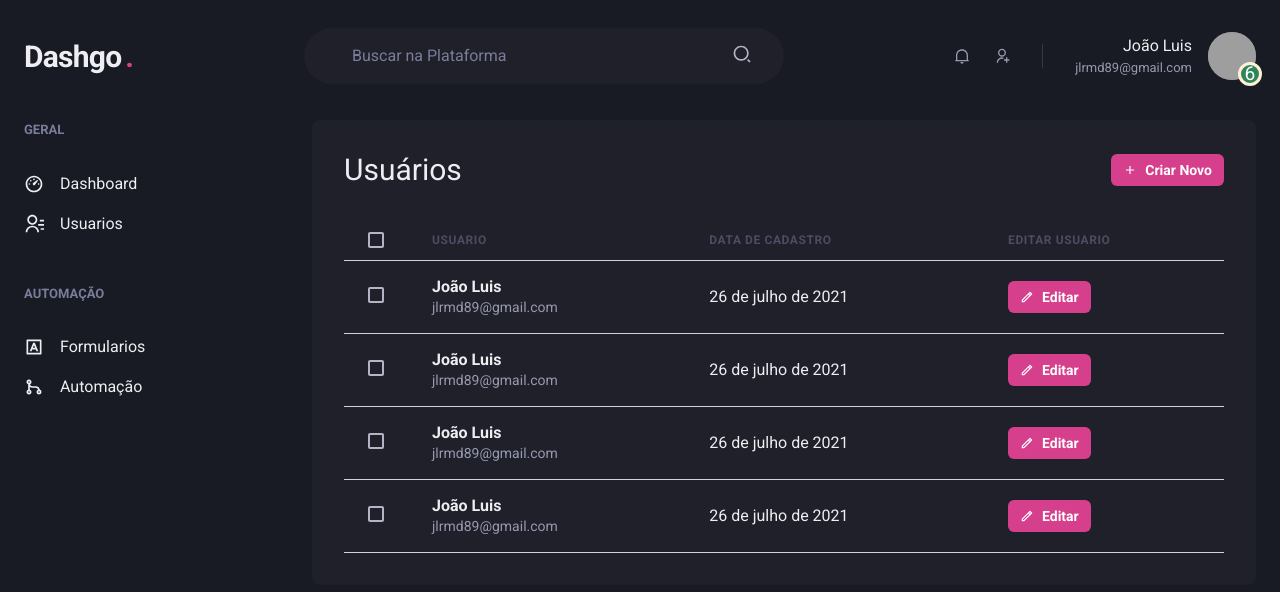
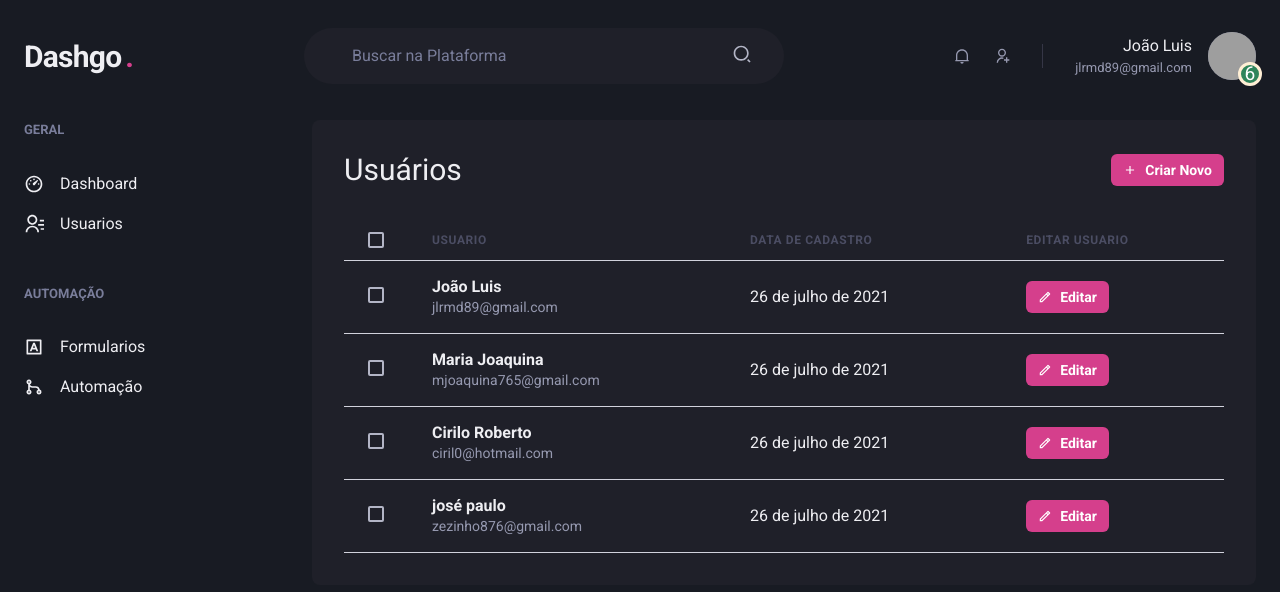
Before and after one commit to JUAUMDEV89/dashgo, a Next.js app: page /users in a window 1280 px wide. Shown: the top 592 px of the page. Built offline with nearby package versions, Linux system fonts and the light colour scheme; grey boxes are pictures that could not be loaded.

Commit message:
add props in component

```diff
--- a/components/user/index.tsx
+++ b/components/user/index.tsx
@@ -3,7 +3,7 @@ import { Tr, Td, Checkbox, Box, Text, Button, Icon } from '@chakra-ui/react';
 
 import { RiPencilLine } from 'react-icons/ri';
 
-export function User(){
+export function User({ username, email }){
     return(
             <Tr w="100%">
                           <Td px="6">
@@ -11,8 +11,8 @@ export function User(){
                           </Td>
                           <Td>
                             <Box>
-                                <Text fontWeight="bold">João Luis</Text>
-                                <Text fontSize="sm" color="gray.300">jlrmd89@gmail.com</Text>
+                                <Text fontWeight="bold">{ username }</Text>
+                                <Text fontSize="sm" color="gray.300">{ email }</Text>
                             </Box>
                           </Td>
                           <Td>
--- a/pages/users/index.tsx
+++ b/pages/users/index.tsx
@@ -66,10 +66,10 @@ export default function UserList(){
               </Thead>
 
               <Tbody>
-                <User />
-                <User />
-                <User />
-                <User />
+                <User username="João Luis" email="jlrmd89@gmail.com" />
+                <User username="Maria Joaquina" email="mjoaquina765@gmail.com" />
+                <User username="Cirilo Roberto" email="ciril0@hotmail.com" />
+                <User username="josé paulo" email="zezinho876@gmail.com" />
               </Tbody>
           </Table>
               </Box>
```
